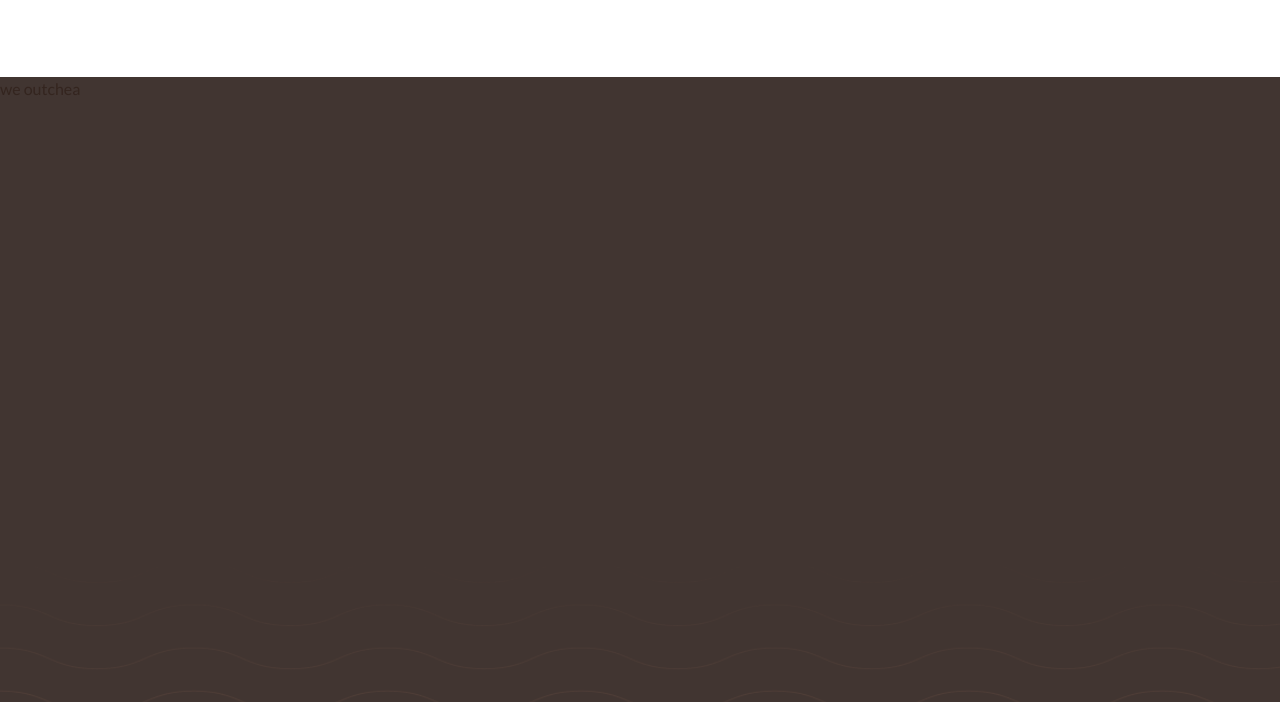
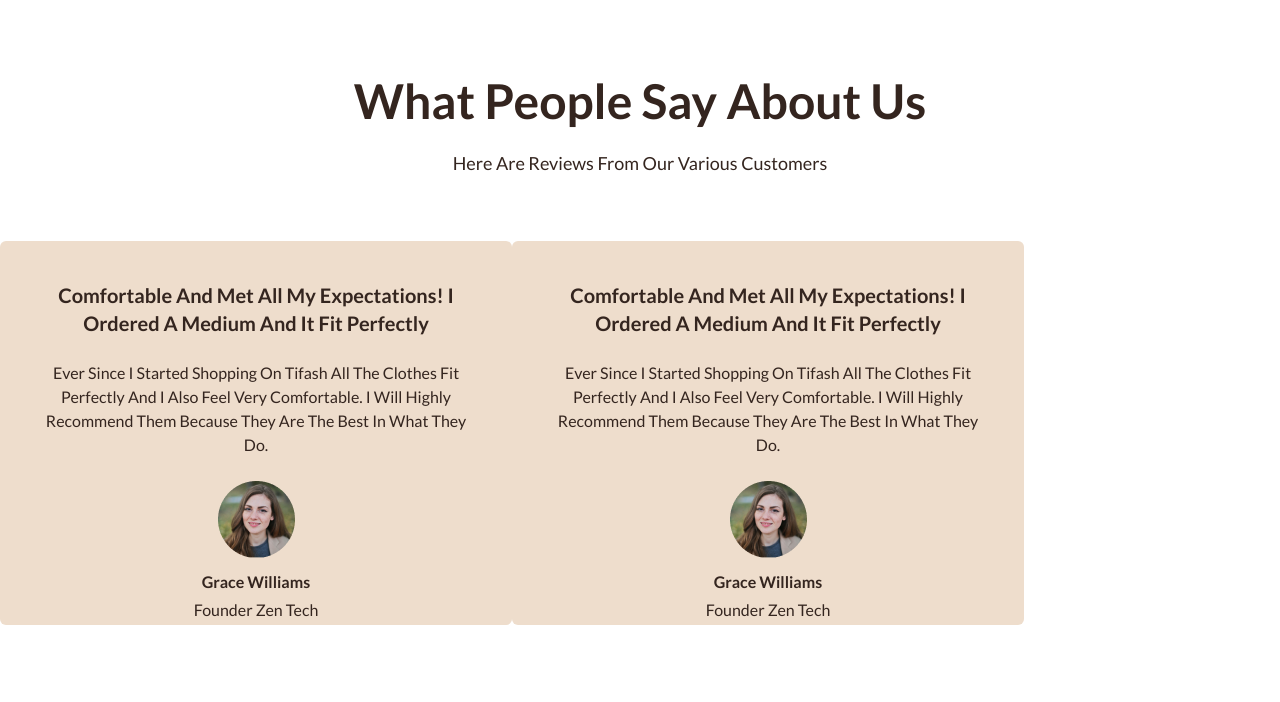
Before and after one commit to Osaode/tifash-fashion-landing-page, a website: page public/index.html in a window 1280 px wide. Shown: the part 4628-5330 px from the top of the page. Drawn offline with nearby package versions, Linux system fonts and the light colour scheme; a web font is replaced by a local one.

Commit message:
re: sliders added

```diff
--- a/public/index.html
+++ b/public/index.html
@@ -445,8 +445,50 @@
             </div><!--section 2 end-->
 
             <!-- slideshow reviews -->
-            <div style="background-image: url('./img/BG\ \(1\).png');" class="w-full h-full bg-no-repeat bg-cover">
-                <span>we outchea</span>
+            <div class="mb-20">
+                <div class="font-body font-bold text-5xl text-center">
+                    <h2>What People Say About Us</h2>
+                </div>
+                <div class="font-normal text-lg mt-6 mb-16 text-center">
+                    <span>Here Are Reviews From Our Various Customers</span>
+                </div>
+                <div class="flex">
+                    <div class="reviews"> <!-- review cards-->
+                        <div class="text-xl font-bold">
+                            <span>Comfortable And Met All My Expectations! I Ordered A Medium And It Fit Perfectly</span>
+                        </div>
+                        <div class="text-base mt-6">
+                            <span>Ever Since I Started Shopping On Tifash All The Clothes Fit Perfectly And I Also Feel Very Comfortable. I Will Highly Recommend Them Because They Are The Best In What They Do.</span>
+                        </div>
+                        <div class="flex justify-center items-center mt-6">
+                            <img src="./img/Ellipse 24.png" alt="Grace Williams">
+                        </div>
+                        <div class="font-bold mt-3">
+                            <span>Grace Williams</span>
+                        </div>
+                        <div class="mt-1">
+                            <span>Founder Zen Tech</span>
+                        </div>
+                    </div>
+                    <div class="reviews"> <!-- review cards-->
+                        <div class="text-xl font-bold">
+                            <span>Comfortable And Met All My Expectations! I Ordered A Medium And It Fit Perfectly</span>
+                        </div>
+                        <div class="text-base mt-6">
+                            <span>Ever Since I Started Shopping On Tifash All The Clothes Fit Perfectly And I Also Feel Very Comfortable. I Will Highly Recommend Them Because They Are The Best In What They Do.</span>
+                        </div>
+                        <div class="flex justify-center items-center mt-6">
+                            <img src="./img/Ellipse 24.png" alt="Grace Williams">
+                        </div>
+                        <div class="font-bold mt-3">
+                            <span>Grace Williams</span>
+                        </div>
+                        <div class="mt-1">
+                            <span>Founder Zen Tech</span>
+                        </div>
+                    </div>
+
+                </div>
             </div>
             <!-- slideshow reviews -->
         </main>
--- a/src/styles.css
+++ b/src/styles.css
@@ -24,3 +24,7 @@
     width: 700px;
     height: 400px;
   }
+
+.reviews {
+    @apply p-10 bg-reviews text-center rounded-md w-2/5 h-96;
+}
--- a/tailwind.config.js
+++ b/tailwind.config.js
@@ -8,7 +8,8 @@ module.exports = {
       colors: {
         primary: '#34251F',
         logo: '#242424',
-        footer: '#413531'
+        footer: '#413531',
+        reviews: '#EEDDCC',
       },
       fontFamily: {
       body: ['Frank Ruhl Libre', 'Lato']
```
Also changed, not shown: public/styles.css.
